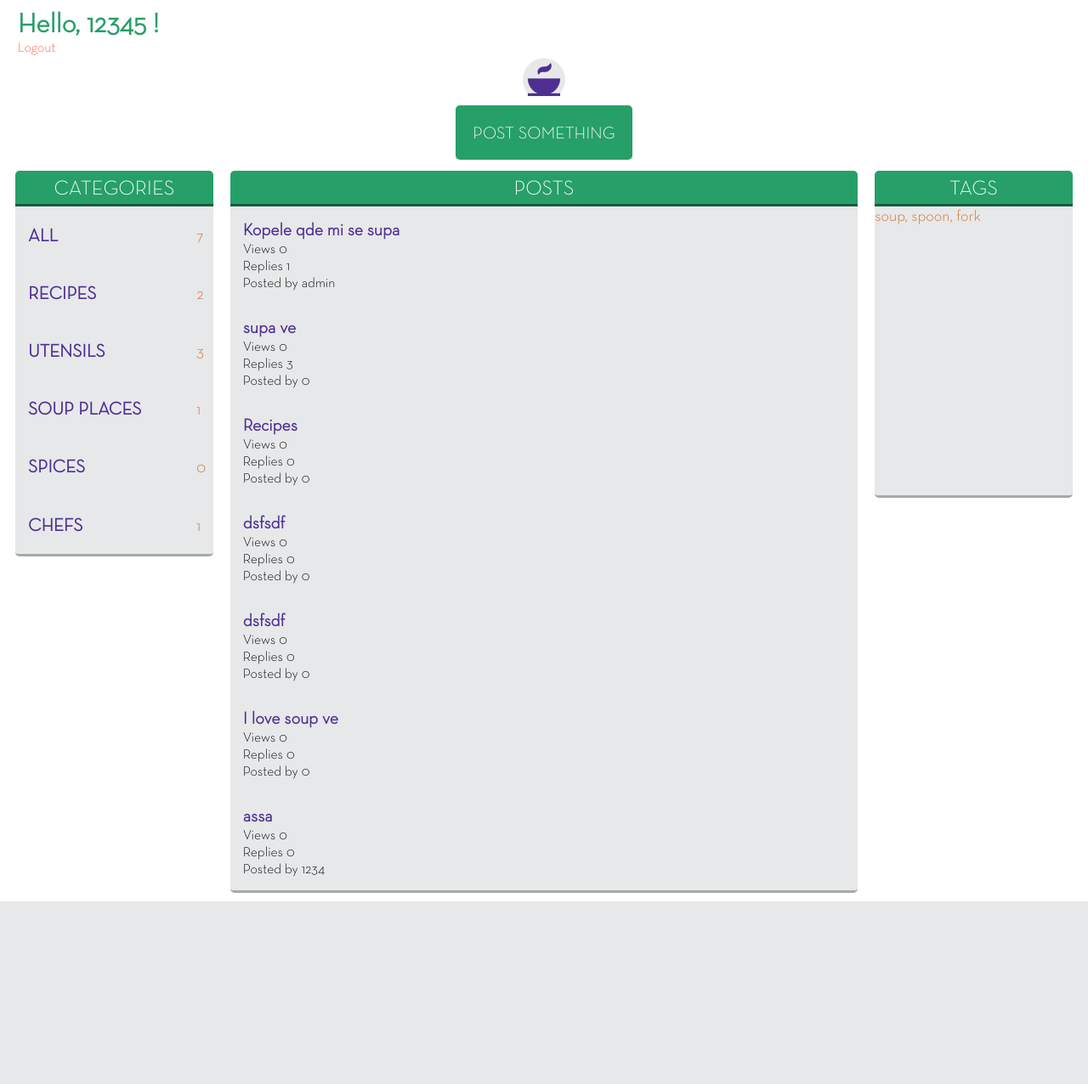
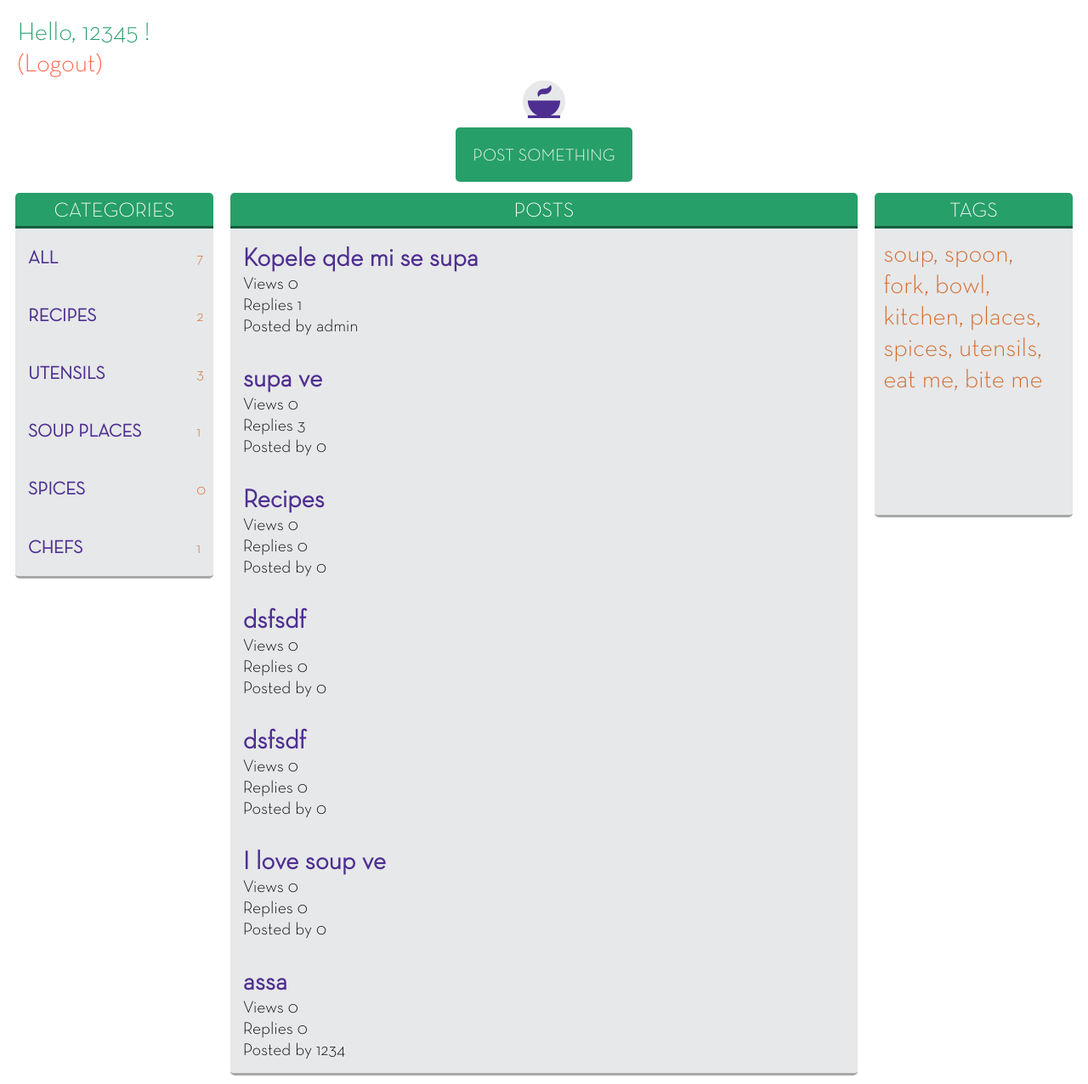
Before and after one commit to georgimanov/PHP-Forum, a PHP site: page /content.php in a window 1280 px wide. Shown: the whole page at 85% size. Before the commit the page ends 1061 px from the top, so only its background shows below. Run offline with PHP 8.4, Linux system fonts and the light colour scheme; a user stored in the database is signed in; data comes from the database, SQL or seed files in the repository.

Commit message:
added styles

```diff
--- a/website/content.php
+++ b/website/content.php
@@ -15,13 +15,12 @@ if(!isset($_SESSION['uname'])){
 }
 ?>
 <div class="welcome">
-    <h1>Hello, <?php echo htmlentities($_SESSION['uname']) ?> !</h1>
-    <a href="logout.php" >Logout</a>
+    <h1>Hello, <?php echo htmlentities($_SESSION['uname']) ?> !</h1>  <a href="logout.php" >(Logout)</a>
 </div>
 
 
 <div class="top">
-    <a href="index.php"><img src="images/logo-small.png" class="content-img"></a>
+    <a href="content.php"><img src="images/logo-small.png" class="content-img"></a>
 </div>
 <div class=top>
     <div class="post-button">
@@ -136,7 +135,7 @@ if(!isset($_SESSION['uname'])){
 
 <div class="content right">
     <h1>TAGS</h1>
-    <p>soup, spoon, fork</p>
+    <p>soup, spoon, fork, bowl, kitchen, places, spices, utensils, eat me, bite me</p>
 </div>
 
 <?php include 'footer.php'; ?>
--- a/website/styles/content-styles.css
+++ b/website/styles/content-styles.css
@@ -16,6 +16,10 @@
 .post-titles{
     background-color: rgba(231, 232, 233,1);
     padding: 15px;
+    font-size: 20px;
+}
+.post-titles:hover {
+    background-color: lightgray;
 }
 
 .post-titles:last-of-type{
@@ -25,7 +29,7 @@
 }
 
 .post-titles a{
-    font-size: 20px;
+    font-size: 30px;
     font-weight: bold;
     text-decoration: none;
     color: rgb(78, 47, 145);
@@ -71,6 +75,9 @@
 
 .row{
     display: table-row;
+}
+.row:hover {
+    background-color: lightgray;
 }
 
 .cell{
@@ -118,6 +125,10 @@ body > div.content.left > div > div > div:nth-child(1) > a > h3{
 
 }
 
+.post-button a:hover {
+  background-color: #6BC28E;
+}
+
 .center{
     width: 60%;
 }
@@ -133,36 +144,48 @@ body > div.content.left > div > div > div:nth-child(1) > a > h3{
     border-bottom: 3px solid rgba(167,168,168,1);
 }
 
-.right{
+.right {
     width: 20%;
 }
 
-.right p{
+.right p {
     width: 100%;
-    font-size: 18px;
+    font-size: 30px;
     background-color: rgba(231, 232, 233,1);
     color: rgba(210, 105, 40,1);
     border-bottom-left-radius: 5px;
     border-bottom-right-radius: 5px;
     height: 340px;
     border-bottom: 3px solid rgba(167,168,168,1);
+    padding: 10px;
+    box-sizing: border-box;
 }
 
 .welcome{
-   color: rgba(167,168,168,1);
-   margin-left: 1%;
-   width: 20%;
-   box-sizing: border-box;
+    color: rgba(167,168,168,1);
+    margin: 0 auto;
+    width: 300px;
+    margin-top: 10px;
+    display: inline-block;
 }
 
-.welcome h1{
+.welcome h1 {
+    width: 100%;
     margin: 0;
+    text-decoration: none;
+    font-weight: normal;
+    font-size: 30px;
     color: #279F69;
     display: inline-block;
 }
 
-.welcome a{
+.welcome a {
     text-decoration: none;
+    font-size: 30px;
     color: tomato;
     display: inline-block;
 }
+
+.welcome a:hover {
+    color: rgb(78, 47, 145);
+}
--- a/website/styles/view-topic-styles.css
+++ b/website/styles/view-topic-styles.css
@@ -2,7 +2,6 @@
     color: rgba(167,168,168,1);
     margin-left: 1%;
     width: 20%;
-    box-sizing: border-box;
 }
 
 .welcome h1{
@@ -13,20 +12,20 @@
 .welcome a{
     text-decoration: none;
     color: tomato;
-    width: 100%;
 }
 
 #back-button {
     float: left;
     margin-top: 25px;
     margin-left: 10px;
-    margin-right: 50%;
-    margin-bottom: 30px;
     padding: 5px;
     font-size: 20px;
     border-radius: 5px;
     background-color: #279F69;
+}
 
+#back-button:hover {
+  background-color: #6BC28E;
 }
 
 a {
@@ -37,6 +36,7 @@ a {
 
 .div-table{
     width: 100%;
+    margin-top: 2%;
 }
 
 table{
@@ -142,3 +142,6 @@ table td:nth-child(2){
     font-size: 2em;
     border-radius: 5px;
 }
+#reply-button:hover {
+  background-color: #6BC28E;
+}
--- a/website/view_topic.php
+++ b/website/view_topic.php
@@ -5,10 +5,10 @@ require_once 'header.php';
 ?>
 
 <div class="welcome">
-    <h1>Hello, <?php echo htmlentities($_SESSION['uname']) ?> !</h1>  <a href="logout.php" >Logout</a>
+    <h1>Hello, <?php echo htmlentities($_SESSION['uname']) ?> !</h1>  <a href="logout.php" >(Logout)</a>
 </div>
 
-<div id="back-button"><a href="content.php" class="animated fadeInRight">Go back</a></div>
+<div id="back-button" class="animated fadeInRight"><a href="content.php">Go back</a></div>
 
 <?php
 require_once 'config.php';
```
